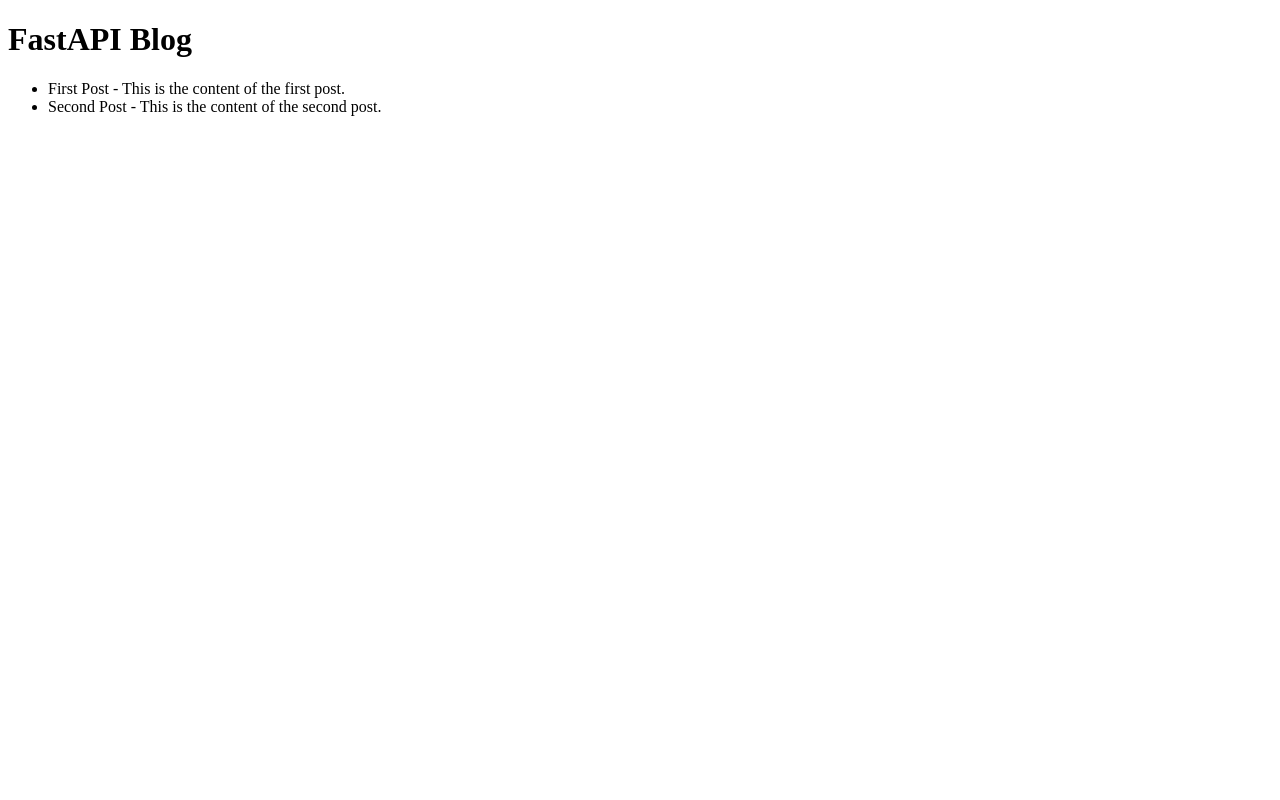
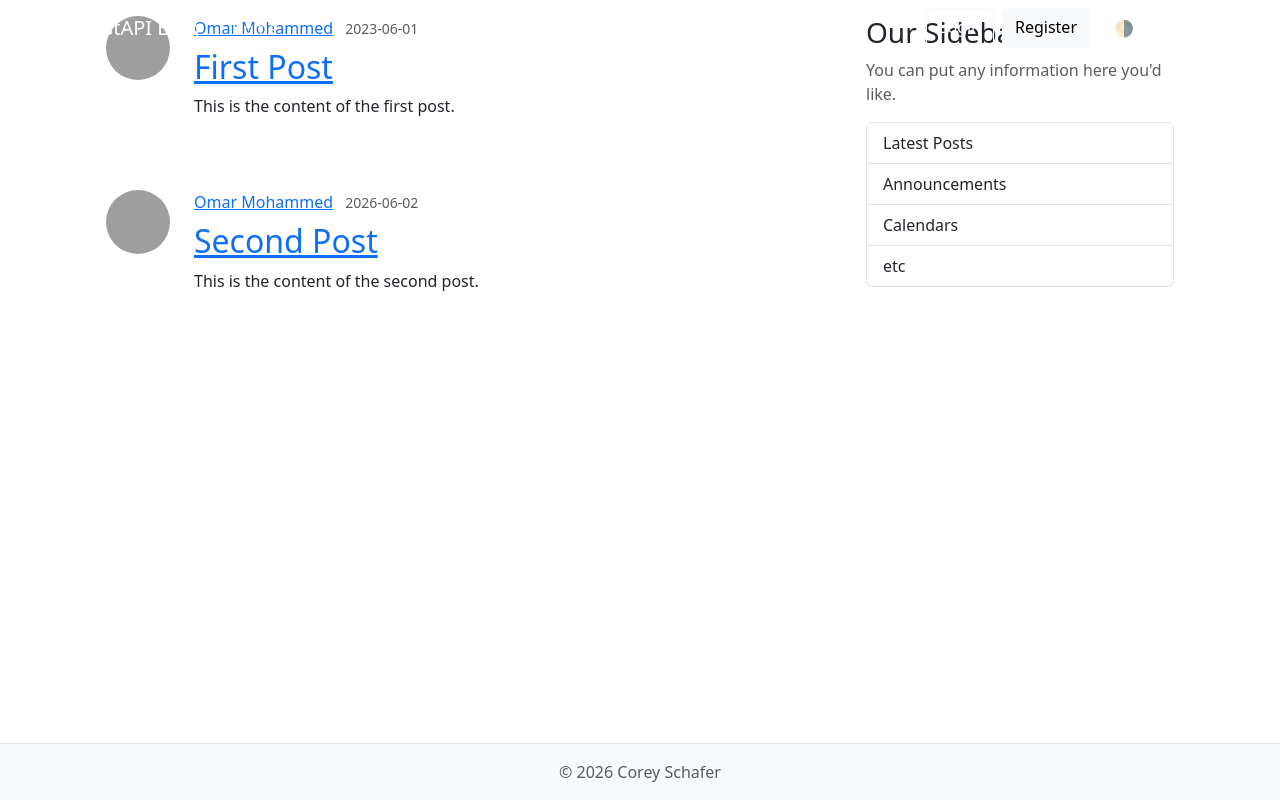
Before and after one commit to omartech104/fastapi_blog, a FastAPI app: page / in a window 1280 px wide. Run offline with FastAPI, Linux system fonts and the light colour scheme; grey boxes are pictures that could not be loaded.

Commit message:
feat: create layout.html template for consistent site structure and styling

```diff
--- a/src/fastapi_blog/templates/home.html
+++ b/src/fastapi_blog/templates/home.html
@@ -1,22 +1,25 @@
-<!DOCTYPE html>
-<html lang="en">
-<head>
-    <meta charset="UTF-8">
-    <meta name="viewport" content="width=device-width, initial-scale=1.0">
-    <title>
-        {%if title %}
-            FastAPI Blog - {{ title }}
-        {% else %}
-            FastAPI Blog
-        {% endif %}
-    </title>
-</head>
-<body>
-    <h1>FastAPI Blog</h1>
-    <ul>
-        {% for post in posts %}
-            <li>{{ post.title }} - {{ post.content }}</li>
-        {% endfor %}
-    </ul>
-</body>
-</html>
+{% extends "layout.html" %}
+{% block content %}
+  {% for post in posts %}
+    <article class="content-section py-3 px-4 mb-4">
+      <div class="d-flex align-items-start gap-4">
+        <img class="rounded-circle article-img flex-shrink-0"
+             src="/static/profile_pics/default.jpg"
+             alt="{{ post.author }}'s profile picture"
+             width="64"
+             height="64"
+             loading="lazy">
+        <div class="flex-grow-1">
+          <div class="article-metadata mb-2">
+            <a class="me-2" href="#">{{ post.author }}</a>
+            <small class="text-body-secondary">{{ post.date_posted }}</small>
+          </div>
+          <h2>
+            <a class="article-title" href="#">{{ post.title }}</a>
+          </h2>
+          <p class="article-content">{{ post.content }}</p>
+        </div>
+      </div>
+    </article>
+  {% endfor %}
+{% endblock content %}
--- /dev/null
+++ b/src/fastapi_blog/templates/layout.html
@@ -0,0 +1,175 @@
+<!DOCTYPE html>
+<html lang="en">
+  <head>
+    <meta charset="utf-8">
+    <meta name="viewport" content="width=device-width, initial-scale=1">
+
+    <!-- Site Info -->
+    {% if title %}
+      <title>FastAPI Blog - {{ title }}</title>
+    {% else %}
+      <title>FastAPI Blog</title>
+    {% endif %}
+    <meta name="description" content="FastAPI Tutorial">
+    <meta name="author" content="Corey Schafer">
+
+    <!-- Open Graph Tags: The title of the page for social media sharing. It can match the title tag or be more descriptive. -->
+    <meta property="og:title" content="FastAPI Blog">
+
+    <!-- Open Graph Tags: Typically set to "website" for static sites or "article" for content-heavy pages. -->
+    <meta property="og:type" content="website">
+
+    <!-- Open Graph Tags: The URL of the page, used to ensure link previews resolve to the correct page. -->
+    <meta property="og:url" content="">
+
+    <!-- Open Graph Tags: URL of an image that represents the page. Useful for link previews. -->
+    <meta property="og:image" content="">
+
+    <!-- Open Graph Tags: Provides an alternative text for the image to improve accessibility. -->
+    <meta property="og:image:alt" content="">
+
+    <!-- Preconnect for Google Fonts -->
+    <link rel="preconnect" href="https://fonts.googleapis.com">
+    <link rel="preconnect" href="https://fonts.gstatic.com" crossorigin>
+
+    <!-- Custom Font -->
+    <link href="https://fonts.googleapis.com/css2?family=Montserrat:ital,wght@0,100..900;1,100..900&family=Nunito:ital,wght@0,200..1000;1,200..1000&display=swap"
+          rel="stylesheet">
+
+    <!-- Bootstrap CSS -->
+    <link href="https://cdn.jsdelivr.net/npm/bootstrap@5.3.8/dist/css/bootstrap.min.css"
+          rel="stylesheet"
+          integrity="sha384-sRIl4kxILFvY47J16cr9ZwB07vP4J8+LH7qKQnuqkuIAvNWLzeN8tE5YBujZqJLB"
+          crossorigin="anonymous">
+
+    <!-- Stylesheet -->
+    <link rel="stylesheet" type="text/css" href="/static/css/main.css">
+
+    <!-- Set a theme color that matches your website's primary color -->
+    <meta name="theme-color" content="#527c9f">
+
+    <!-- Favicon for all browsers -->
+    <link rel="icon" href="/static/icons/favicon.ico" sizes="any">
+    <link rel="icon" href="/static/icons/icon.svg" type="image/svg+xml">
+
+    <!-- Apple touch icon for iOS devices -->
+    <link rel="apple-touch-icon" sizes="180x180" href="/static/icons/icon.png">
+    <!-- Web app manifest for Progressive Web Apps -->
+    <link rel="manifest" href="/static/site.webmanifest">
+
+    <!-- Content Security Policy: Uncomment to enhance security by restricting where content can be loaded from (useful for preventing certain attacks like XSS). Update if adding external sources (e.g., Google Fonts, Bootstrap CDN, analytics, etc). -->
+    <!-- <meta http-equiv="Content-Security-Policy" content=" default-src 'self'; script-src 'self' code.jquery.com; style-src 'self' fonts.googleapis.com; font-src fonts.gstatic.com; img-src 'self' images.examplecdn.com; "> -->
+  </head>
+  <body class="d-flex flex-column min-vh-100">
+    <header class="site-header">
+      <nav class="navbar navbar-expand-md bg-steel fixed-top"
+           data-bs-theme="dark">
+        <div class="container">
+          <a class="navbar-brand me-4" href="#">FastAPI Blog</a>
+          <button class="navbar-toggler"
+                  type="button"
+                  data-bs-toggle="collapse"
+                  data-bs-target="#navbarToggle"
+                  aria-controls="navbarToggle"
+                  aria-expanded="false"
+                  aria-label="Toggle navigation">
+            <span class="navbar-toggler-icon"></span>
+          </button>
+          <div class="collapse navbar-collapse" id="navbarToggle">
+            <div class="navbar-nav me-auto">
+              <a class="nav-link active" aria-current="page" href="#">Home</a>
+            </div>
+            <!-- Navbar Right Side -->
+            <div class="navbar-nav">
+              <a class="btn btn-outline-light mb-2 mb-md-0 me-md-2" href="#">Login</a>
+              <a class="btn btn-light mb-2 mb-md-0 me-md-3" href="#">Register</a>
+              <div class="nav-item dropdown">
+                <a class="nav-link dropdown-toggle"
+                   href="#"
+                   role="button"
+                   id="bd-theme"
+                   data-bs-toggle="dropdown"
+                   aria-expanded="false">
+                  <span id="bd-theme-text">🌗 Auto</span>
+                </a>
+                <ul class="dropdown-menu dropdown-menu-end" aria-labelledby="bd-theme">
+                  <li>
+                    <button class="dropdown-item" type="button" data-bs-theme-value="light">🌝 Light</button>
+                  </li>
+                  <li>
+                    <button class="dropdown-item" type="button" data-bs-theme-value="dark">🌚 Dark</button>
+                  </li>
+                  <li>
+                    <button class="dropdown-item" type="button" data-bs-theme-value="auto">🌗 Auto</button>
+                  </li>
+                </ul>
+              </div>
+            </div>
+          </div>
+        </div>
+      </nav>
+    </header>
+
+    <main role="main" class="container">
+      <div class="row">
+        <div class="col-md-8">
+          {% block content %}
+          {% endblock content %}
+        </div>
+        <aside class="col-md-4">
+          <div class="content-section py-3 px-4 mb-4">
+            <h3>Our Sidebar</h3>
+            <p class="text-body-secondary">You can put any information here you'd like.</p>
+            <ul class="list-group">
+              <li class="list-group-item">Latest Posts</li>
+              <li class="list-group-item">Announcements</li>
+              <li class="list-group-item">Calendars</li>
+              <li class="list-group-item">etc</li>
+            </ul>
+          </div>
+        </aside>
+      </div>
+    </main>
+
+    <footer class="mt-auto py-3 bg-body-tertiary border-top">
+      <div class="container text-center">
+        <p class="text-body-secondary mb-0">
+          © <span id="year"></span> Corey Schafer
+        </p>
+      </div>
+    </footer>
+
+    <!-- Set the current year in the footer -->
+    <script>document.getElementById('year').textContent = new Date().getFullYear();</script>
+
+    <!-- Bootstrap Bundle with Popper -->
+    <script src="https://cdn.jsdelivr.net/npm/bootstrap@5.3.8/dist/js/bootstrap.bundle.min.js"
+            integrity="sha384-FKyoEForCGlyvwx9Hj09JcYn3nv7wiPVlz7YYwJrWVcXK/BmnVDxM+D2scQbITxI"
+            crossorigin="anonymous"></script>
+
+    <!-- Dark Mode Toggle -->
+    <script>
+      const setTheme = (theme) => {
+        if (theme === 'auto') {
+          document.documentElement.setAttribute('data-bs-theme',
+            window.matchMedia('(prefers-color-scheme: dark)').matches ? 'dark' : 'light');
+        } else {
+          document.documentElement.setAttribute('data-bs-theme', theme);
+        }
+        localStorage.setItem('theme', theme);
+
+        // Update button text
+        const themeText = { light: '🌝 Light', dark: '🌚 Dark', auto: '🌗 Auto' };
+        document.getElementById('bd-theme-text').textContent = themeText[theme];
+      };
+
+      // Set theme on click
+      document.querySelectorAll('[data-bs-theme-value]').forEach(button => {
+        button.addEventListener('click', () => setTheme(button.getAttribute('data-bs-theme-value')));
+      });
+
+      // Initialize
+      setTheme(localStorage.getItem('theme') || 'auto');
+    </script>
+  </body>
+</html>
```
